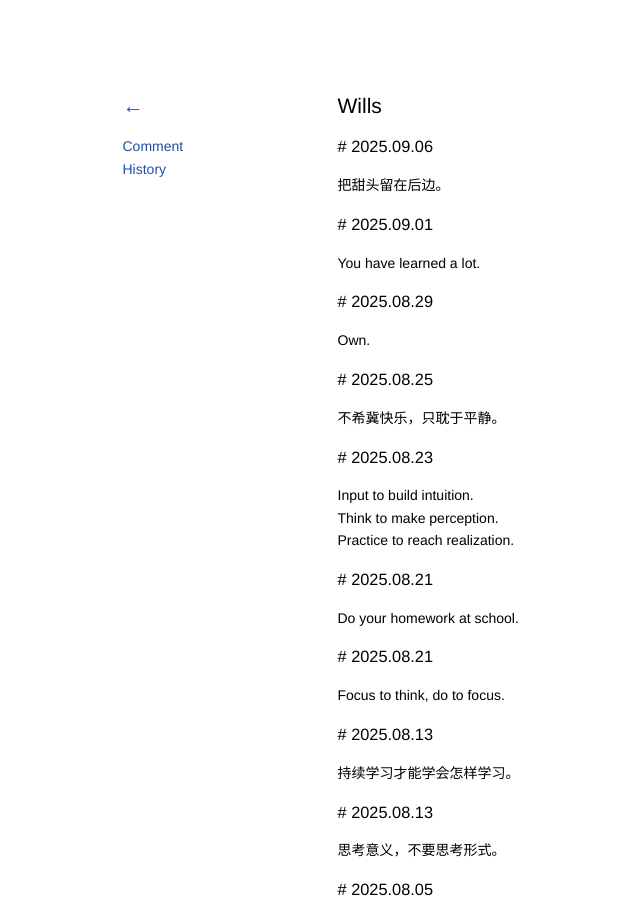
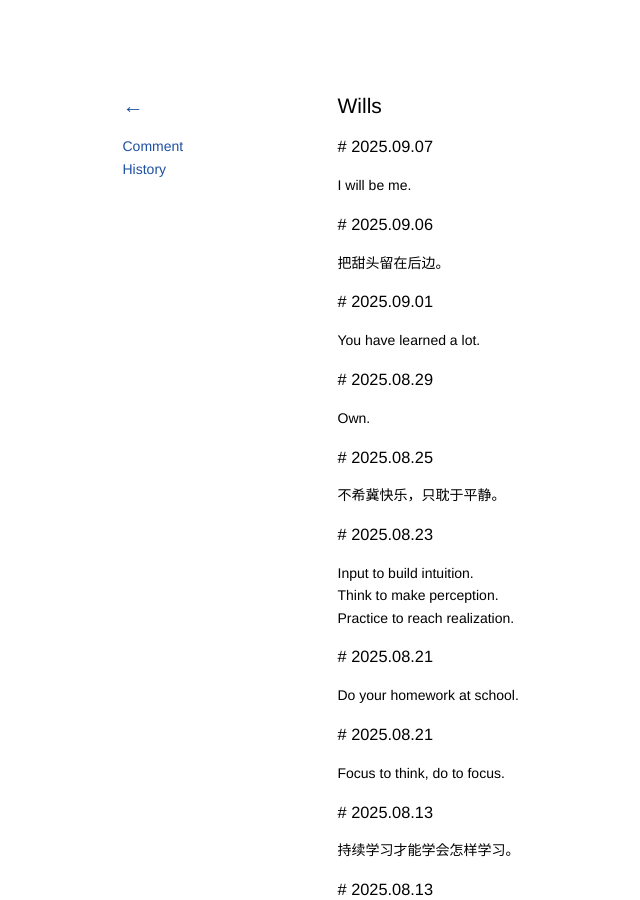
Before and after one commit to kidlj/awei, a Jekyll site: the page built from _wiki/wills.md, in a window 1280 px wide and 900 px high. Shown: the whole window, without its empty margins (10-650 px from the left). Built offline with Jekyll 4.4.1, drawn with Linux system fonts in a browser that asks for light colours.

Commit message:
update wills

```diff
--- a/_wiki/wills.md
+++ b/_wiki/wills.md
@@ -1,6 +1,10 @@
 ---
 title: Wills
 ---
+
+### 2025.09.07
+
+I will be me.
 
 ### 2025.09.06
 
```
